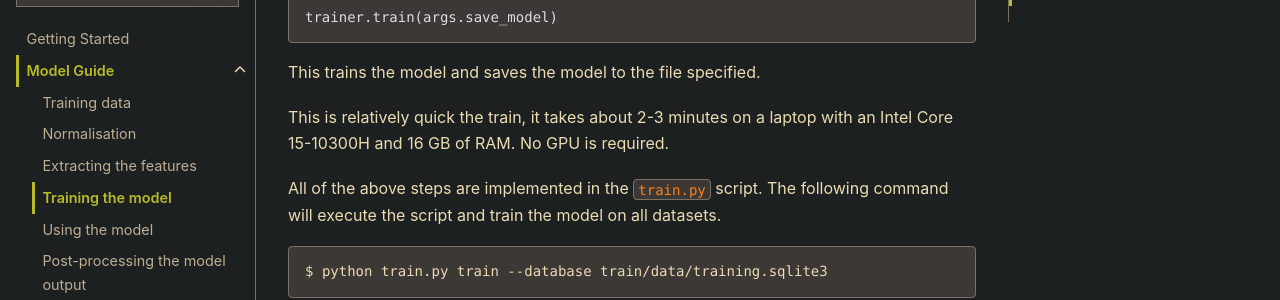
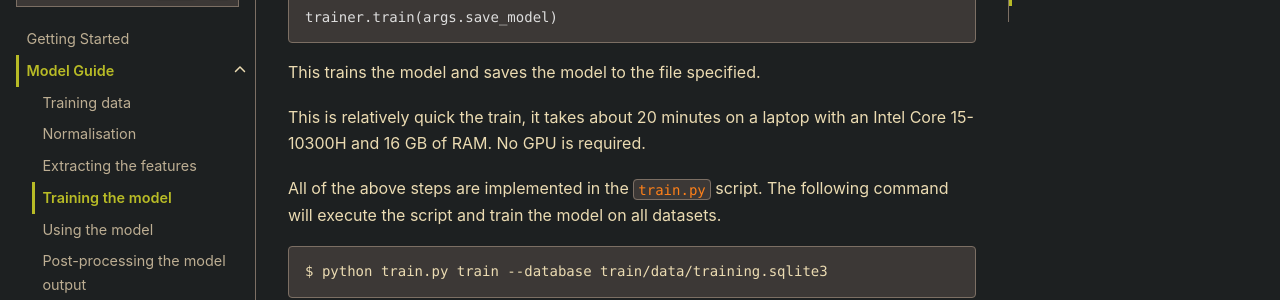
Before and after one commit to strangetom/ingredient-parser, a Sphinx documentation site: the page built from docs/source/guide/training.rst, in a window 1280 px wide and 900 px high, scrolled down 1193 px. Shown: the part 153-453 px from the top of the window. Built offline with Sphinx 7.4.7 and the Sphinx Book theme 1.1.4, drawn with Linux system fonts in a browser that asks for light colours.

Commit message:
Docs: Update time taken to train model.

```diff
--- a/docs/source/guide/training.rst
+++ b/docs/source/guide/training.rst
@@ -49,7 +49,7 @@ With the data ready, we can now train the model using `python-crfuite <https://g
 
 This trains the model and saves the model to the file specified.
 
-This is relatively quick the train, it takes about 2-3 minutes on a laptop with an Intel Core 15-10300H and 16 GB of RAM. No GPU is required.
+This is relatively quick the train, it takes about 20 minutes on a laptop with an Intel Core 15-10300H and 16 GB of RAM. No GPU is required.
 
 All of the above steps are implemented in the ``train.py`` script. The following command will execute the script and train the model on all datasets.
 
```
